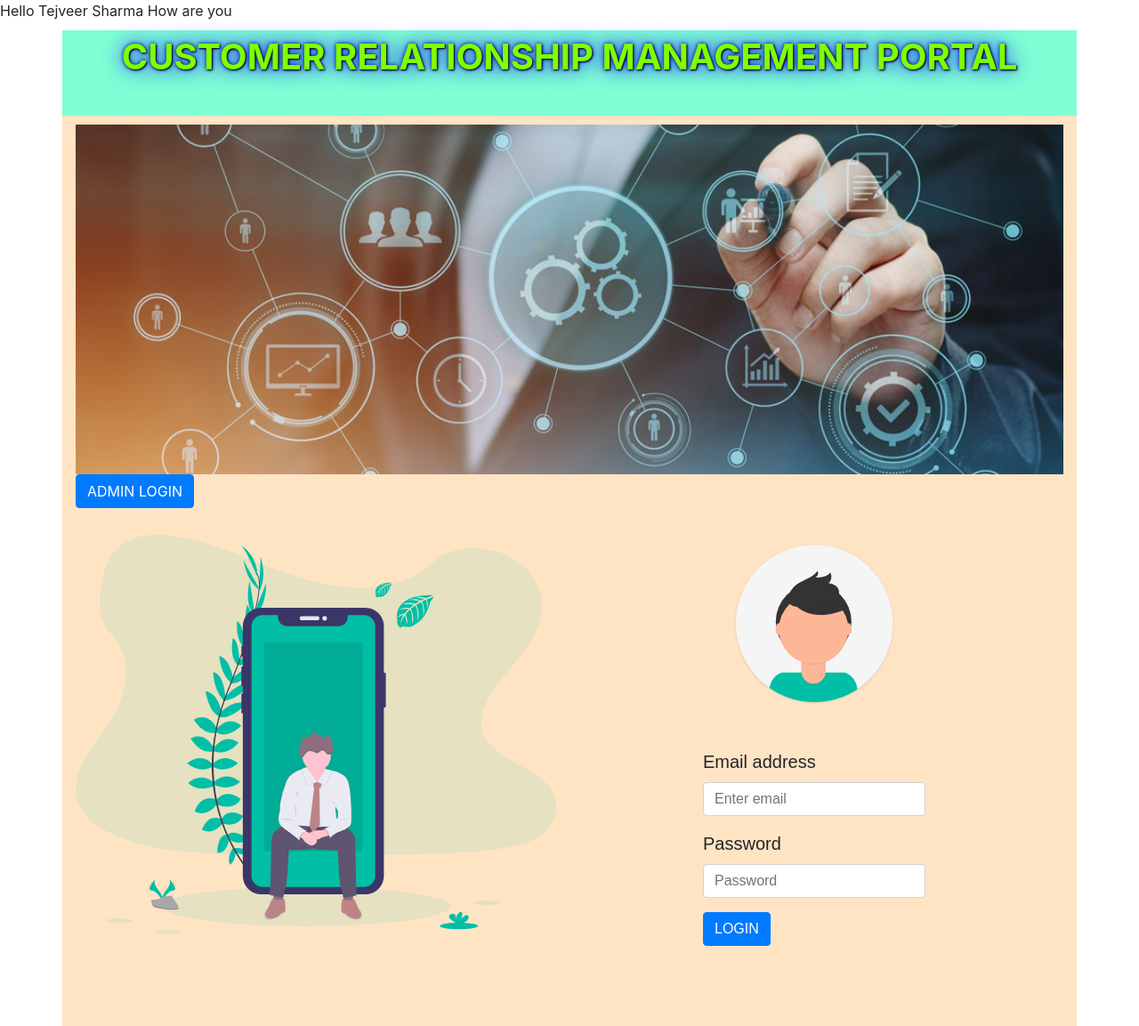
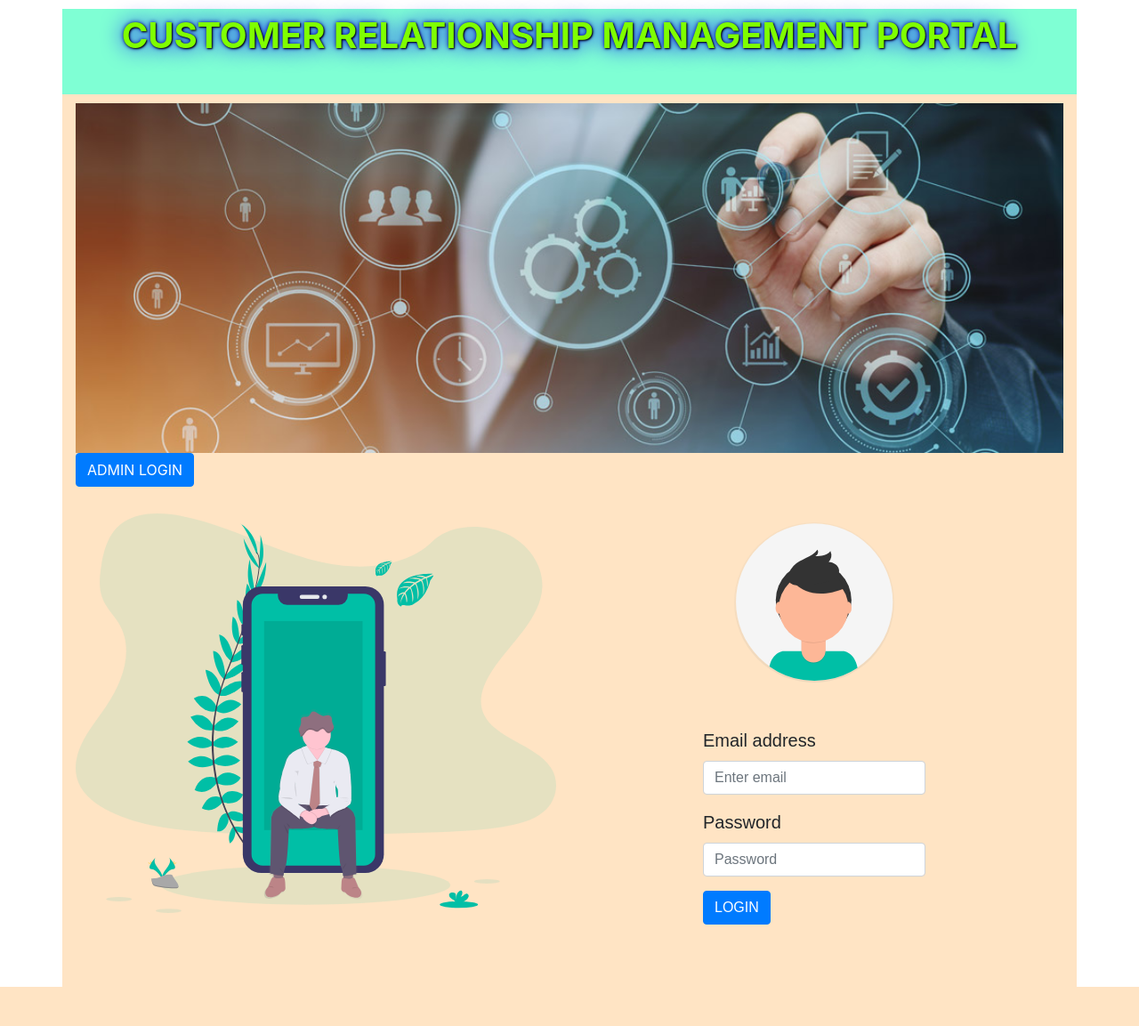
Before and after one commit to LearnTheGithub/CRMP, a PHP site: page / in a window 1280 px wide. Shown: the whole page at 89% size. After the commit the page ends 1109 px from the top, so only its background shows below. Run offline with PHP 8.4, Linux system fonts and the light colour scheme.

Commit message:
Revert "Hello"

```diff
--- a/index.php
+++ b/index.php
@@ -1,4 +1,4 @@
-Hello Tejveer Sharma How are you
+
  <?php
 session_start();
 $message = "";
```
